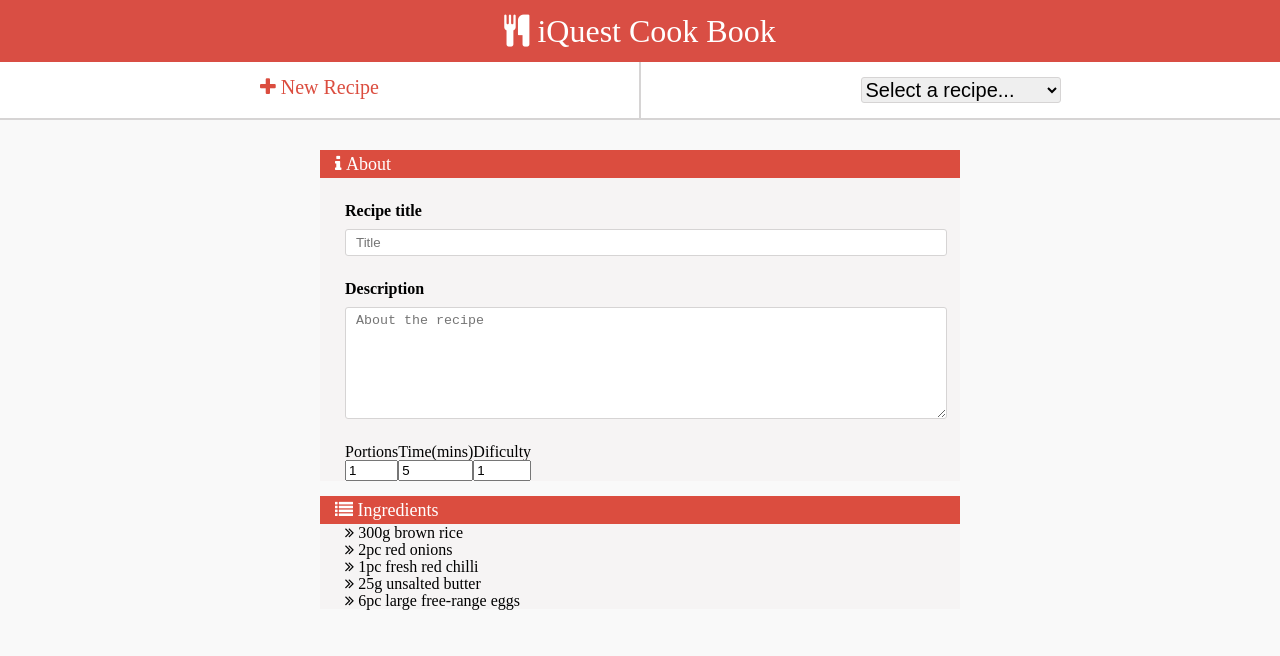
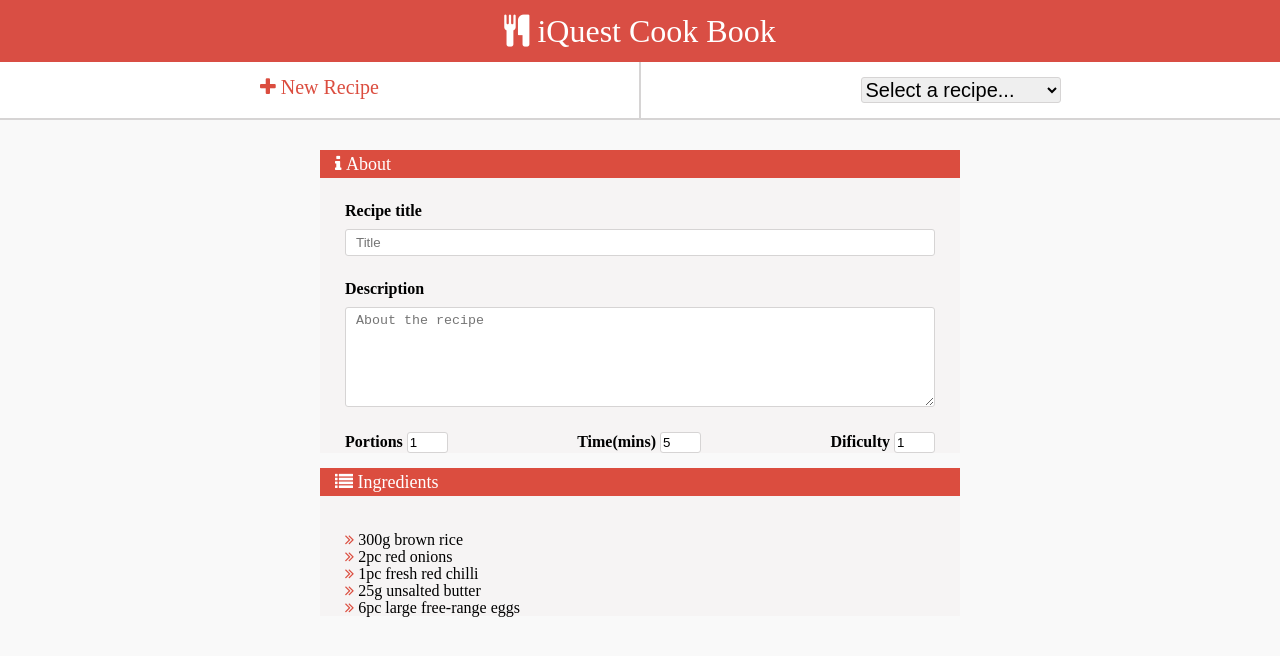
Before and after one commit to andreeadumitru96/cook-book-html-css, a plain HTML site: page index.html in a window 1280 px wide. Drawn offline with Linux system fonts and the light colour scheme.

Commit message:
the Ingredients section style added

```diff
--- a/style.css
+++ b/style.css
@@ -78,6 +78,7 @@ body {
 }
 
 /* Header section */
+
 header .header__title-container {
     background-color: #d94e44;
     color: white;
@@ -142,10 +143,16 @@ header .header__form-select-recipe-picker > select {
 
 .main__standard-section-content {
     background-color: #f6f4f4;
+    padding: 0px 25px 0px 25px;
 
 }
 
 .main__standard-section-fieldset {
+    padding-top: 25px;
+
+}
+
+.main__standard-section-fieldset:last-child {
     padding-top: 25px;
 
 }
@@ -157,13 +164,10 @@ header .header__form-select-recipe-picker > select {
     width: 100%;
     border-radius: 3px;
     border: 1px solid #d6d4d4;
+    box-sizing: border-box;
 }
 
-.main__standard-section-content {
-    padding: 0px 25px 0px 25px;
-}
-
-.main__standard-section-fieldset > label {
+.main__standard-section-fieldset label {
     font-weight: bold;
 }
 
@@ -172,11 +176,22 @@ header .header__form-select-recipe-picker > select {
 }
 
 .main__section-about-form-recipe-parameters {
-    flex-direction: row;
     display: flex;
+    justify-content: space-between;
 }
 
-.main__section-about-form-recipe-parameters > fieldset {
-    display: flex;
-    flex-direction: column;
+.main__section-about-form-recipe-parameters > fieldset input {
+    width: 35px;
+    padding: 2px;
+    border-radius: 3px;
+    border: 1px solid #d6d4d4;
+
 }
+
+.main__section-ingredients-content-list-container {
+    padding-top: 35px;
+}
+
+.main__section-ingredients-content-list-container li i {
+    color: #db4d3f;
+}
```
